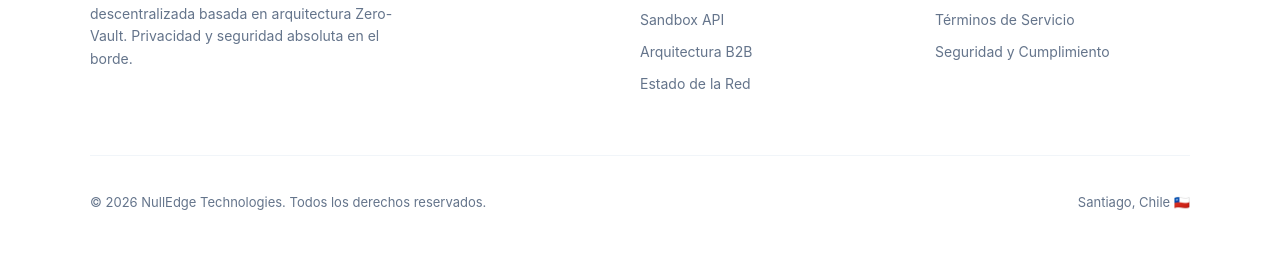
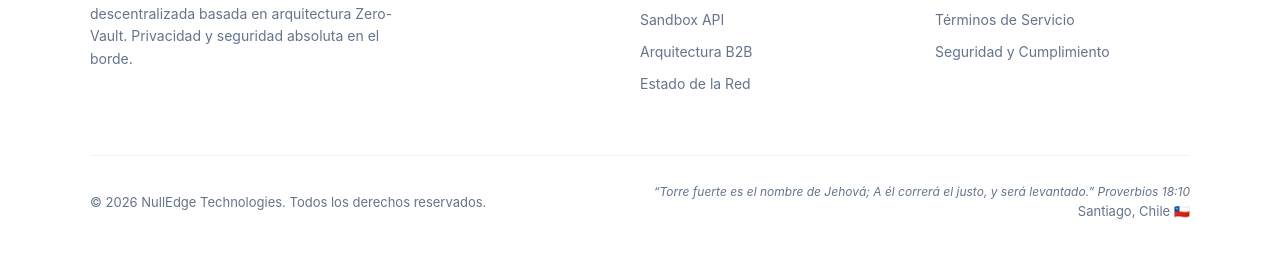
Before and after one commit to Mdaniel2626/nulledge-server, a website: page index.html in a window 1280 px wide. Shown: the part 3404-3661 px from the top of the page. Drawn offline with Linux system fonts and the light colour scheme.

Commit message:
Add files via upload

```diff
--- a/index.html
+++ b/index.html
@@ -3,7 +3,7 @@
 <head>
     <meta charset="UTF-8">
     <meta name="viewport" content="width=device-width, initial-scale=1.0">
-    <title>NullEdge | Verificación de Identidad Zero-Vault</title>
+    <title>NullEdge Verify | Verificación de Identidad Zero-Vault</title>
     <style>
         :root {
             --bg-primary: #ffffff;
@@ -1221,7 +1221,10 @@
         </div>
         <div class="footer-bottom">
             <p>&copy; 2026 NullEdge Technologies. Todos los derechos reservados.</p>
-            <p>Santiago, Chile 🇨🇱</p>
+            <div style="text-align: right;">
+                <p style="margin: 0 0 4px 0; font-style: italic; color: var(--text-muted); font-size: 12px;">&ldquo;Torre fuerte es el nombre de Jehová; A él correrá el justo, y será levantado.&rdquo; Proverbios 18:10</p>
+                <p style="margin: 0;">Santiago, Chile 🇨🇱</p>
+            </div>
         </div>
     </footer>
 
```
